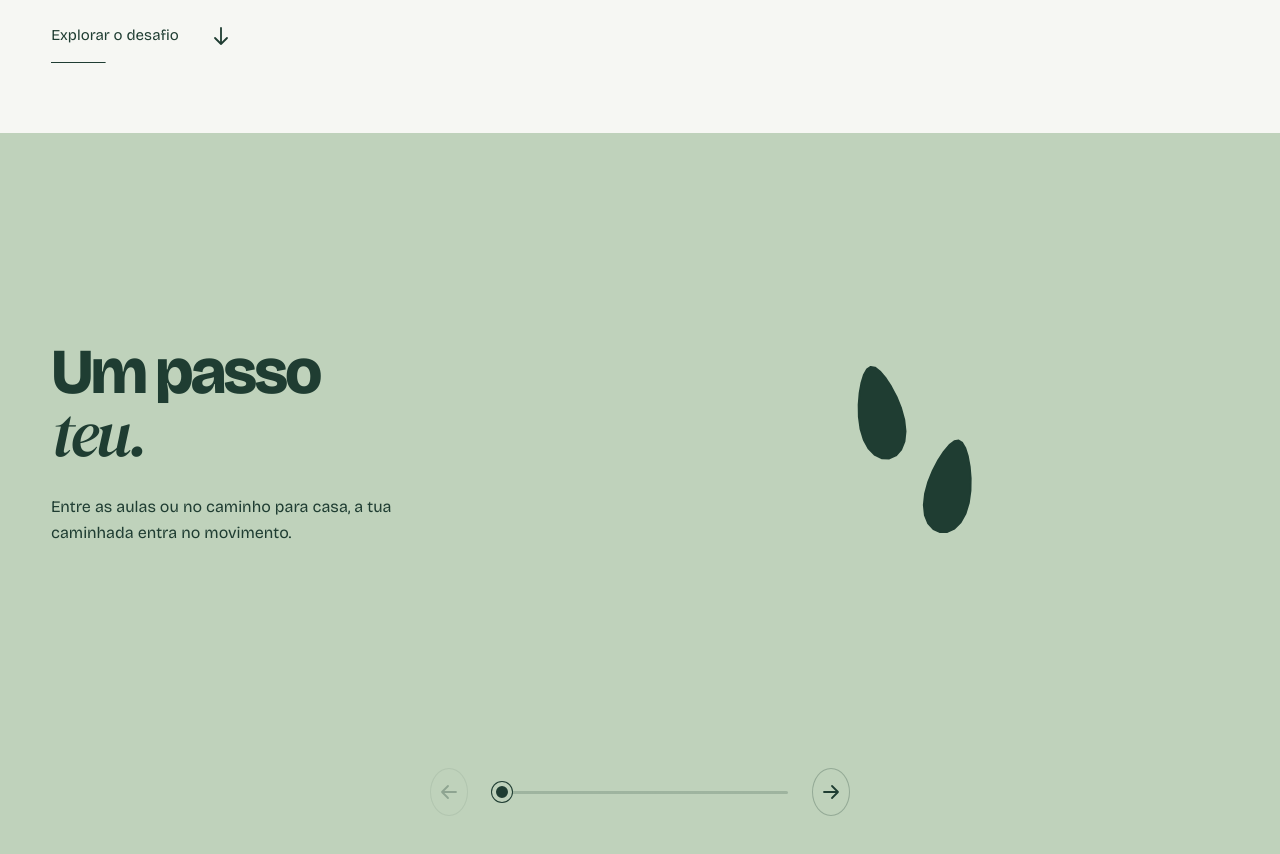
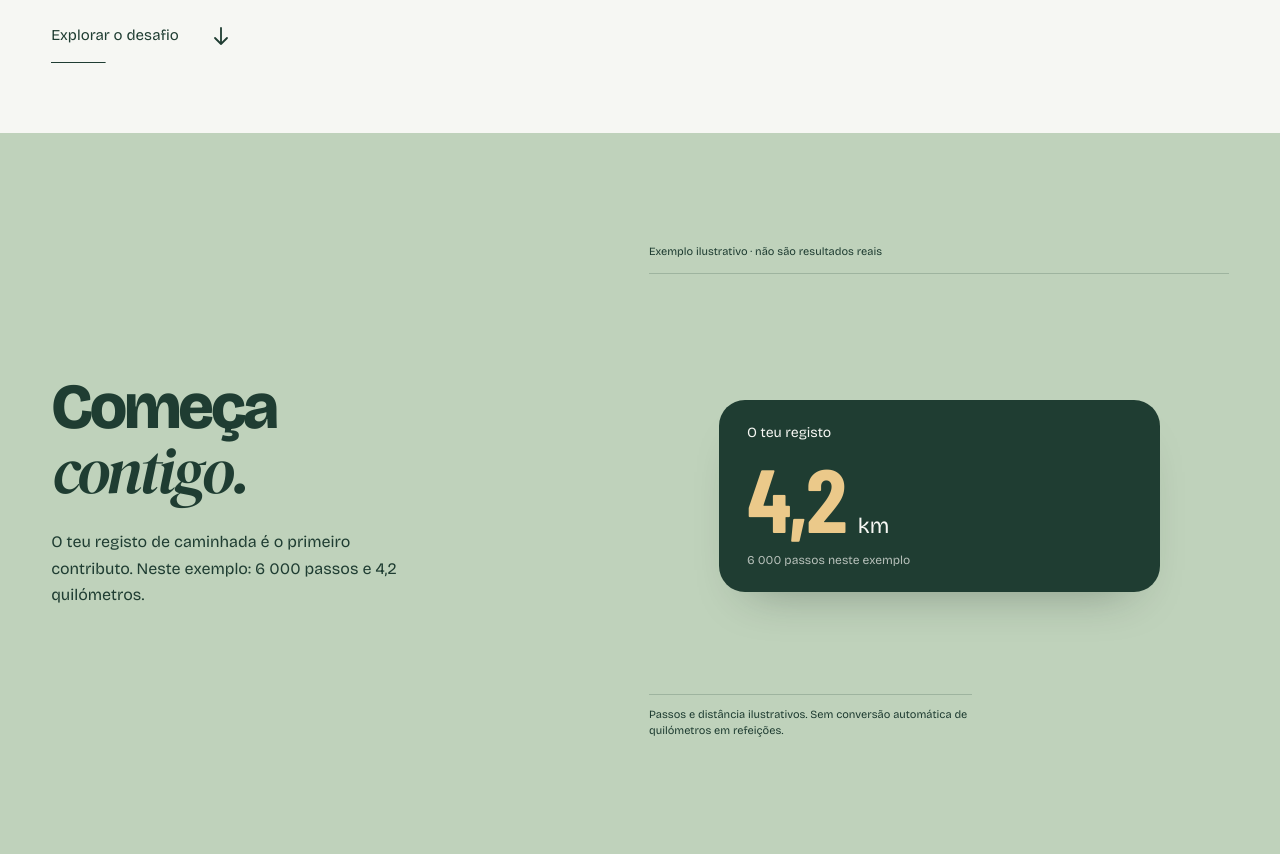
Before and after one commit to thigregoln-alt/Every-Step-Count, a plain HTML site: page desafio.html in a window 1280 px wide. Shown: the part 440-1294 px from the top of the page. Drawn offline with nearby package versions, Linux system fonts and the light colour scheme; a web font is replaced by a local one.

Commit message:
Trial: explain individual, class and ATEC contributions through scroll-driven sums

```diff
--- a/desafio.html
+++ b/desafio.html
@@ -21,17 +21,23 @@
   <a href="#missao" class="discover work-link"><span>Explorar o desafio</span><svg class="ui-icon" viewBox="0 0 24 24" aria-hidden="true"><path d="M12 4v16m-6-6 6 6 6-6"/></svg></a>
 </section>
 <div class="step-story" id="missao">
-<section class="story-stage" aria-label="Dos passos à solidariedade">
+<section class="story-stage" aria-label="Como os contributos se somam">
   <div class="story-copy">
-    <article><h2>Um passo<br><em>teu.</em></h2><p>Entre as aulas ou no caminho para casa, a tua caminhada entra no movimento.</p></article>
-    <article><h2>Uma força<br><em>de todos.</em></h2><p>Cada turma reúne os seus passos no StepUp. Os quilómetros somam-se ao contributo da ATEC Palmela.</p></article>
-    <article><h2>À mesa,<br><em>faz diferença.</em></h2><p>Juntamo-nos à Fundação Galp na meta nacional de 1,5 milhões de refeições para a Rede de Emergência Alimentar.</p></article>
+    <article><h2>Começa<br><em>contigo.</em></h2><p>O teu registo de caminhada é o primeiro contributo. Neste exemplo: 6 000 passos e 4,2 quilómetros.</p></article>
+    <article><h2>A tua turma.<br><em>Mais longe.</em></h2><p>Juntam-se os registos dos colegas: 4,2 + 3,8 + 5 km. A turma soma 13 km, reunidos pelo delegado.</p></article>
+    <article><h2>Toda a ATEC.<br><em>Um total.</em></h2><p>Aos 13 km da tua turma juntam-se 18 km e 24 km de outras turmas. São 55 km de contributo coletivo.</p></article>
+    <article><h2>O esforço<br><em>tem destino.</em></h2><p>O total da ATEC é submetido na plataforma oficial do movimento da Fundação Galp, contribuindo para a meta nacional de 1,5 milhões de refeições.</p></article>
   </div>
-  <div class="story-art"><svg viewBox="0 0 600 600" role="img" aria-label="Pegadas individuais juntam-se e transformam-se no contorno de um prato"><g class="story-shapes"></g><circle class="dish-inner" cx="300" cy="300" r="140"/><g class="dish-tools"><path d="M65 195v80m-14-80v60q0 30 28 0v-60M65 280v125M531 195v210m0-210q-40 55 0 70"/></g></svg></div>
-  <div class="story-controls" hidden>
-    <button type="button" data-story-back aria-label="Momento anterior"><svg class="ui-icon" viewBox="0 0 24 24" aria-hidden="true"><path d="M19 12H5m6-6-6 6 6 6"/></svg></button>
-    <input type="range" min="0" max="1000" value="0" step="10" aria-label="Explorar: do passo individual à refeição">
-    <button type="button" data-story-next aria-label="Momento seguinte"><svg class="ui-icon" viewBox="0 0 24 24" aria-hidden="true"><path d="M5 12h14m-6-6 6 6-6 6"/></svg></button>
+  <div class="contribution-visual">
+    <p class="demo-note">Exemplo ilustrativo · não são resultados reais</p>
+    <div class="sum-canvas" aria-hidden="true">
+      <div class="sum-lines"><svg viewBox="0 0 500 420" preserveAspectRatio="none"><path d="M80 65C80 160 250 120 250 210M420 65C420 160 250 120 250 210"/></svg></div>
+      <div class="sum-chip chip-left"><span>Colega A</span><strong>+ 3,8 <small>km</small></strong></div>
+      <div class="sum-chip chip-right"><span>Colega B</span><strong>+ 5 <small>km</small></strong></div>
+      <div class="sum-total"><span class="sum-label">O teu registo</span><div><strong class="sum-value">4,2</strong><span class="sum-unit">km</span></div><span class="sum-detail">6 000 passos neste exemplo</span></div>
+      <div class="submission-destination"><svg viewBox="0 0 24 24" fill="none" stroke="currentColor" stroke-width="1.7" stroke-linecap="round" stroke-linejoin="round"><path d="M12 16V3m-5 5 5-5 5 5M4 15v5a1 1 0 0 0 1 1h14a1 1 0 0 0 1-1v-5"/></svg><span>Plataforma oficial<br><strong>#TodosOsPassosContam</strong></span></div>
+    </div>
+    <p class="demo-footnote">Passos e distância ilustrativos. Sem conversão automática de quilómetros em refeições.</p>
   </div>
 </section>
 </div>
--- a/js/desafio.js
+++ b/js/desafio.js
@@ -1,93 +1,52 @@
 (() => {
-  const scene = document.querySelector('.step-story');
-  if (!scene) return;
-  const reduced = matchMedia('(prefers-reduced-motion: reduce)');
-  const short = matchMedia('(max-height:620px)');
-  const header = document.querySelector('header');
-  const copies = [...scene.querySelectorAll('.story-copy article')];
-  const group = scene.querySelector('.story-shapes');
-  const controls = scene.querySelector('.story-controls');
-  const range = controls.querySelector('input');
-  const back = controls.querySelector('[data-story-back]');
-  const next = controls.querySelector('[data-story-next]');
-  const inner = scene.querySelector('.dish-inner');
-  const tools = scene.querySelector('.dish-tools');
-  const clamp = x => Math.max(0,Math.min(1,x));
-  const ease = x => {x=clamp(x);return x*x*(3-2*x)};
-  const mix = (a,b,t) => a+(b-a)*t;
-  let top=85, progress=0, queued=false;
-  const shapes = Array.from({length:12},(_,i)=>{
-    const path=document.createElementNS('http://www.w3.org/2000/svg','path');
-    group.append(path);
-    // Each sole becomes a segment of the plate. Equal point counts keep the morph continuous.
-    const sole=[],rim=[];
-    for(let j=0;j<24;j++){
-      const a=j/24*Math.PI*2;
-      sole.push([Math.cos(a)*(25+7*Math.sin(a)),Math.sin(a)*54]);
-      const outer=j<12;
-      const q=outer?j/11:(23-j)/11;
-      const theta=(i+q)/12*Math.PI*2-Math.PI/2;
-      const r=outer?185:169;
-      rim.push([300+Math.cos(theta)*r,300+Math.sin(theta)*r]);
-    }
-    return {path,sole,rim};
-  });
-  function isStatic(){return reduced.matches||short.matches}
-  function distance(){return Math.max(1,scene.offsetHeight-(innerHeight-top))}
-  function draw(p){
-    const gather=ease(p*2), dish=ease((p-.48)/.52);
-    shapes.forEach(({path,sole,rim},i)=>{
-      const x0=i%2?335:255,y0=i%2?335:250;
-      const x1=135+(i%4)*110,y1=165+Math.floor(i/4)*130;
-      const x=mix(x0,x1,gather),y=mix(y0,y1,gather);
-      const angle=mix(i%2?.2:-.2,(i%2?.15:-.15),gather);
-      const d=sole.map(([sx,sy],j)=>{
-        const px=x+sx*Math.cos(angle)-sy*Math.sin(angle);
-        const py=y+sx*Math.sin(angle)+sy*Math.cos(angle);
-        return `${j?'L':'M'}${mix(px,rim[j][0],dish).toFixed(2)} ${mix(py,rim[j][1],dish).toFixed(2)}`;
-      }).join('')+'Z';
-      path.setAttribute('d',d);
-      path.style.opacity=i<2?1:ease(gather*1.7-i*.045);
+  const scene=document.querySelector('.step-story');
+  if(!scene)return;
+  const reduced=matchMedia('(prefers-reduced-motion: reduce)');
+  const short=matchMedia('(max-height:700px)');
+  const header=document.querySelector('header');
+  const copies=[...scene.querySelectorAll('.story-copy article')];
+  const chips=[scene.querySelector('.chip-left'),scene.querySelector('.chip-right')];
+  const value=scene.querySelector('.sum-value');
+  const label=scene.querySelector('.sum-label');
+  const detail=scene.querySelector('.sum-detail');
+  const destination=scene.querySelector('.submission-destination');
+  const format=new Intl.NumberFormat('pt-PT',{minimumFractionDigits:1,maximumFractionDigits:1});
+  const clamp=n=>Math.max(0,Math.min(1,n));
+  const ease=n=>{n=clamp(n);return n*n*(3-2*n)};
+  let top=85,pending=false;
+  const staticMode=()=>reduced.matches||short.matches;
+  function update(){
+    pending=false;
+    const p=staticMode()?1:clamp((top-scene.getBoundingClientRect().top)/Math.max(1,scene.offsetHeight-innerHeight+top));
+    const a=ease((p-.15)/.12),b=ease((p-.27)/.13),c=ease((p-.5)/.12),d=ease((p-.62)/.13);
+    const total=4.2+3.8*a+5*b+18*c+24*d;
+    const phase=p<.15?0:p<.5?1:p<.82?2:3;
+    value.textContent=format.format(total);
+    label.textContent=['O teu registo','A tua turma','ATEC Palmela','Contributo a submeter'][phase];
+    detail.textContent=['6 000 passos neste exemplo','4,2 + 3,8 + 5 km','13 + 18 + 24 km','Exemplo · 55 km reunidos'][phase];
+    copies.forEach((copy,i)=>{
+      const visible=staticMode()||i===phase;
+      copy.style.opacity=visible?1:0;copy.style.visibility=visible?'visible':'hidden';
+      if(staticMode())copy.removeAttribute('aria-hidden');else copy.setAttribute('aria-hidden',String(!visible));
     });
-    inner.style.opacity=ease((p-.7)/.3)*.5;
-    tools.style.opacity=ease((p-.8)/.2);
-    const active=p<.25?0:p<.75?1:2;
-    copies.forEach((copy,i)=>{
-      const delta=p*2-i;
-      const opacity=clamp(1-Math.abs(delta)*1.8);
-      copy.style.opacity=isStatic()?1:opacity;
-      copy.style.transform=isStatic()?'none':`translateY(${-delta*65}px)`;
-      copy.style.visibility=isStatic()||opacity>.001?'visible':'hidden';
-      if(isStatic())copy.removeAttribute('aria-hidden');else copy.setAttribute('aria-hidden',String(i!==active));
+    chips.forEach((chip,i)=>{
+      const team=p>=.5;
+      chip.querySelector('span').textContent=team?['Turma B','Turma C'][i]:['Colega A','Colega B'][i];
+      chip.querySelector('strong').innerHTML=team?['+ 18 <small>km</small>','+ 24 <small>km</small>'][i]:['+ 3,8 <small>km</small>','+ 5 <small>km</small>'][i];
+      const start=team?[.5,.62][i]:[.15,.27][i];
+      const t=clamp((p-start)/.12);
+      const opacity=(p<start||phase===3||staticMode())?0:Math.min(1,t*6)*(1-ease((t-.65)/.35));
+      chip.style.opacity=opacity;
+      chip.style.transform=`translate(${(i?-1:1)*t*45}px,${t*110}px) scale(${1-t*.25})`;
     });
-    range.value=Math.round(p*1000);
-    range.style.setProperty('--scrub',`${p*100}%`);
-    range.setAttribute('aria-valuetext',['O teu passo','A força da turma','A refeição'][active]);
-    back.disabled=p<.01;next.disabled=p>.99;
-    scene.style.backgroundColor=`rgb(${Math.round(mix(191,246,dish))},${Math.round(mix(210,247,dish))},${Math.round(mix(187,243,dish))})`;
+    const sent=ease((p-.82)/.18);
+    scene.style.setProperty('--total-y',`${-sent*28}px`);
+    scene.style.setProperty('--line-opacity',phase===1||phase===2?.35:0);
+    destination.style.opacity=sent;
+    destination.style.transform=`translateY(${20*(1-sent)}px)`;
   }
-  function update(){
-    queued=false;
-    progress=isStatic()?1:clamp((top-scene.getBoundingClientRect().top)/distance());
-    draw(progress);
-  }
-  function schedule(){if(!queued){queued=true;requestAnimationFrame(update)}}
-  function layout(){
-    top=Math.ceil(header?.getBoundingClientRect().height||85);
-    scene.style.setProperty('--story-top',`${top}px`);
-    scene.classList.toggle('story-active',!isStatic());
-    controls.hidden=isStatic();
-    schedule();
-  }
-  function seek(value,smooth){
-    if(isStatic())return;
-    const y=scrollY+scene.getBoundingClientRect().top-top+clamp(value)*distance();
-    scrollTo({top:y,behavior:smooth?'smooth':'instant'});
-    if(!smooth){progress=clamp(value);draw(progress)}
-  }
-  range.addEventListener('input',()=>seek(Number(range.value)/1000,false));
-  back.addEventListener('click',()=>seek(progress>.52?.5:0,true));
-  next.addEventListener('click',()=>seek(progress<.48?.5:1,true));
+  function schedule(){if(!pending){pending=true;requestAnimationFrame(update)}}
+  function layout(){top=Math.ceil(header?.getBoundingClientRect().height||85);scene.style.setProperty('--story-top',`${top}px`);scene.classList.toggle('story-active',!staticMode());schedule()}
   addEventListener('scroll',schedule,{passive:true});addEventListener('resize',layout);
   reduced.addEventListener('change',layout);short.addEventListener('change',layout);
   if(header&&typeof ResizeObserver!=='undefined')new ResizeObserver(layout).observe(header);
```
Also changed, not shown: css/desafio.css.
